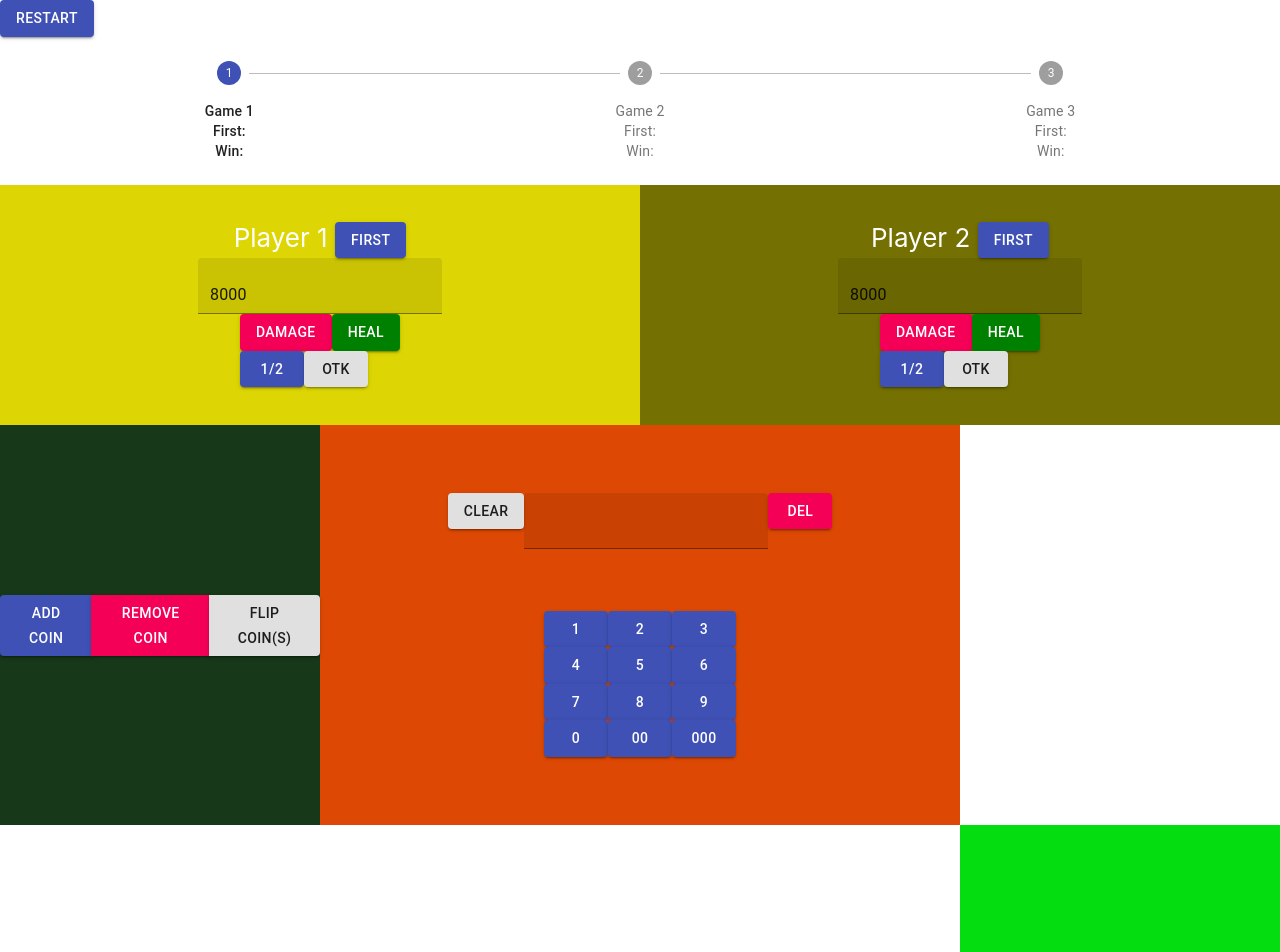
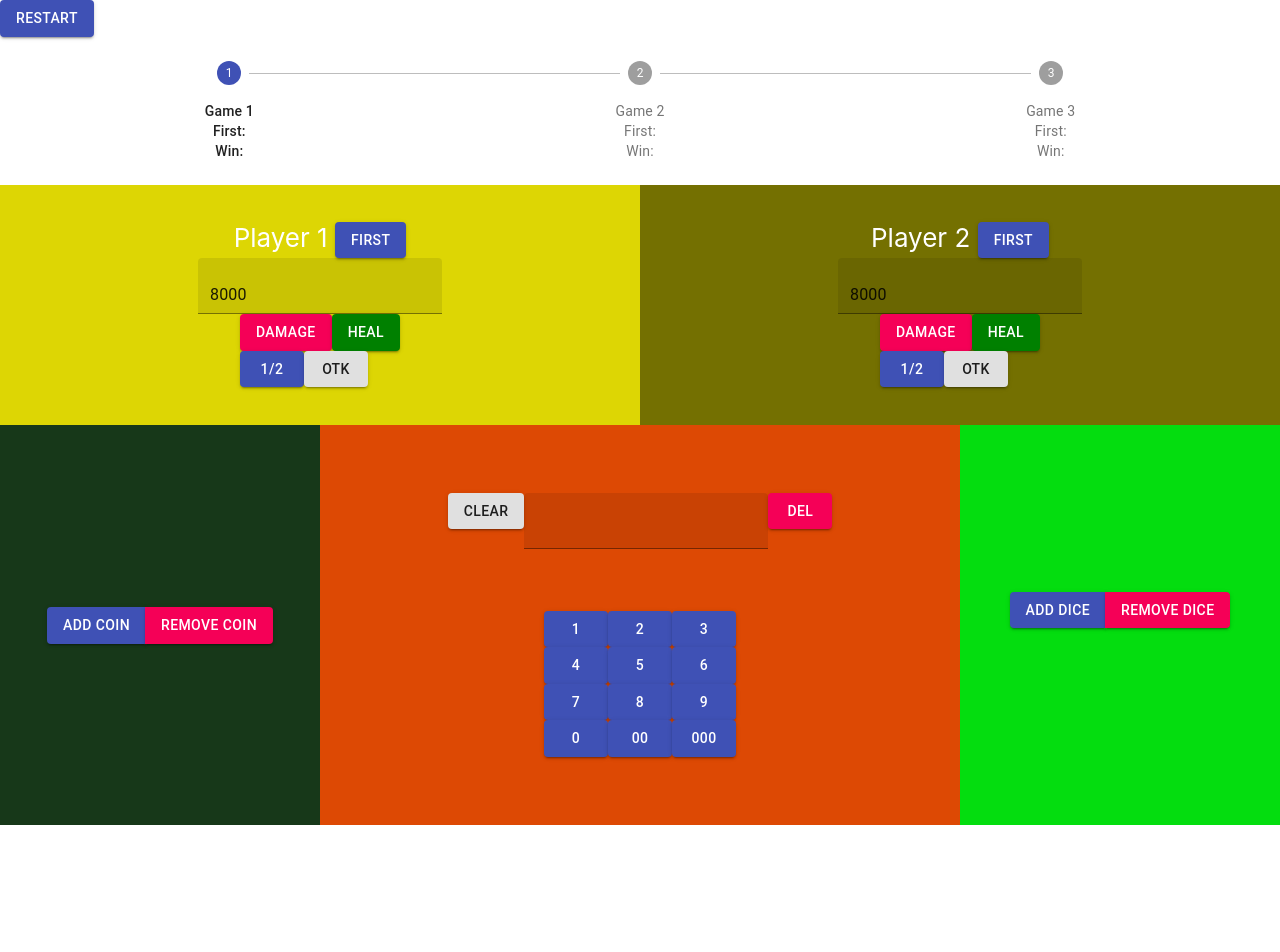
Before and after one commit to Qpons/yugioh-calculator-react, a React (Create React App) app: page / in a window 1280 px wide. Shown: the top 952 px of the page. After the commit the page ends 825 px from the top, so only its background shows below. Built offline with nearby package versions, Linux system fonts and the light colour scheme.

Commit message:
Fix float of divs

```diff
--- a/src/App.css
+++ b/src/App.css
@@ -20,17 +20,16 @@
   justify-content: center;
   font-size: calc(10px + 2vmin);
   color: white;
+  float: left;
 }
 
 .p1 {
-  float: left;
   background-color: #ddd604;
   min-height: 30vh;
   width: 50%;
 }
 
 .p2 {
-  float: right;
   background-color: #747001;
   min-height: 30vh;
   width: 50%;
@@ -46,14 +45,12 @@
   background-color: #04dd0f;
   min-height: 50vh;
   width: 25%;
-  float: right;
 }
 
 .coin-area {
   background-color: #173819;
   min-height: 50vh;
   width: 25%;
-  float: left;
 }
 
 .App-link {
--- a/src/components/CoinArea.jsx
+++ b/src/components/CoinArea.jsx
@@ -12,9 +12,6 @@ const CoinArea = () => {
         <Button color='secondary' variant='contained'>
           Remove Coin
         </Button>
-        <Button color='default' variant='contained'>
-          Flip Coin(s)
-        </Button>
       </ButtonGroup>
     </div>
   );
```
